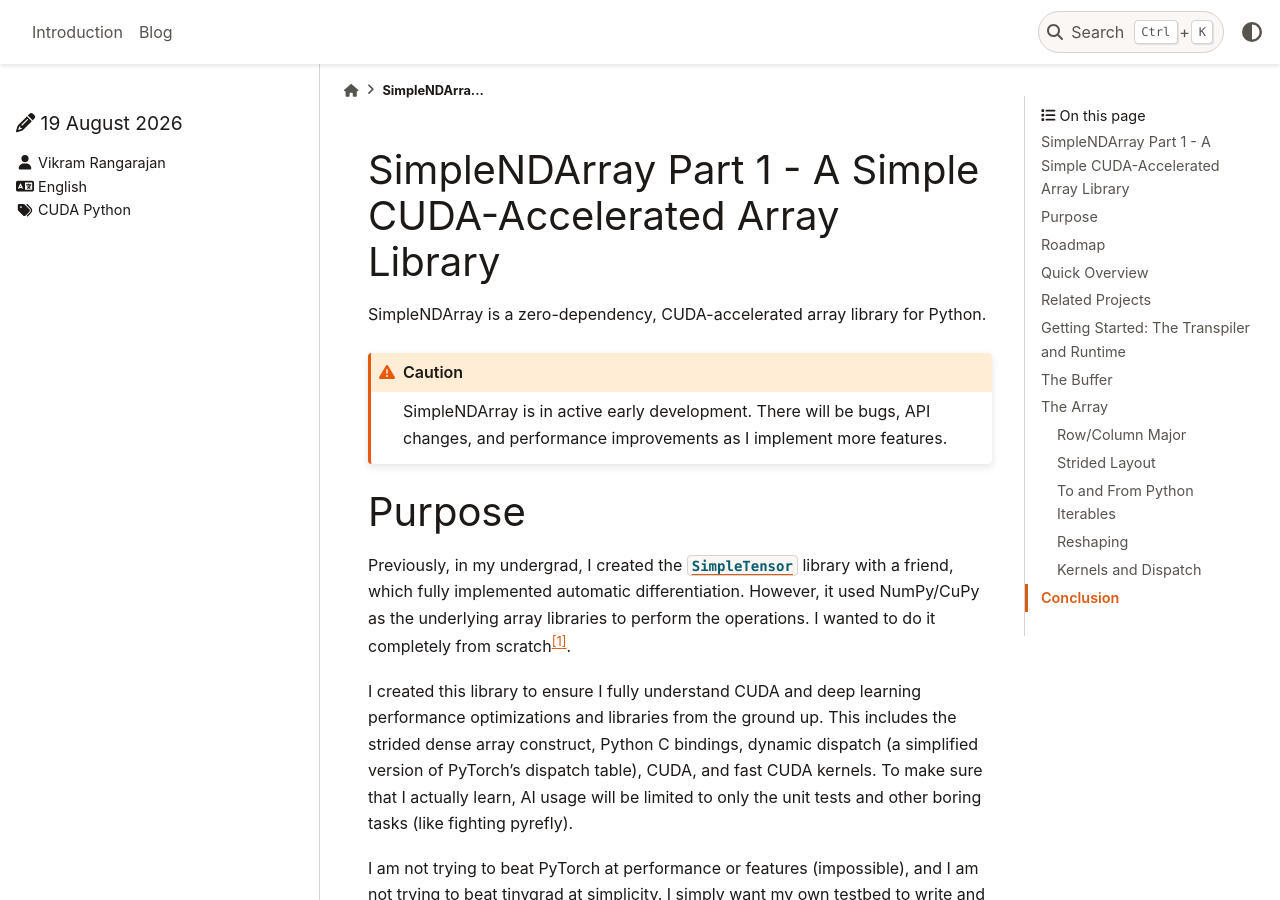
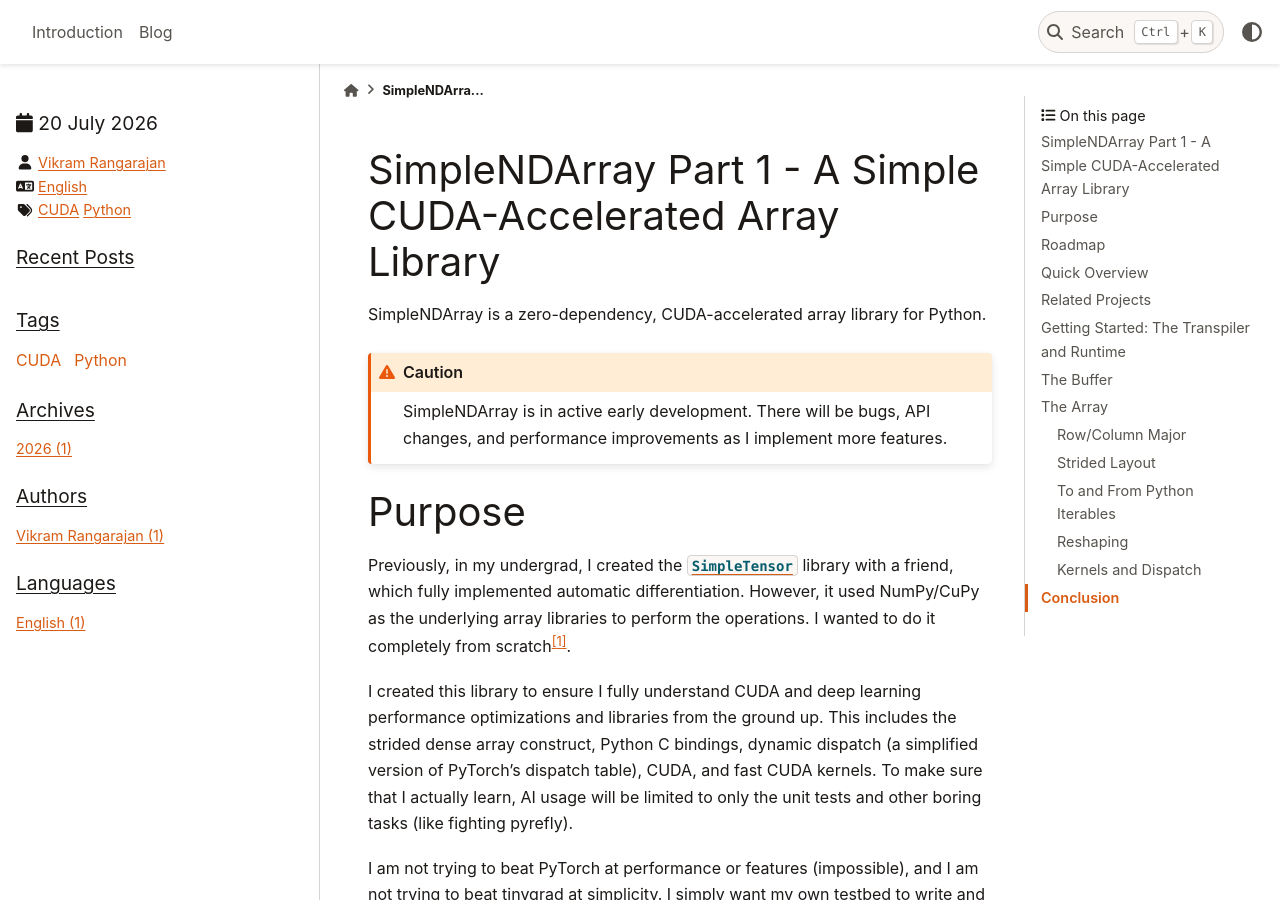
Before and after one commit to VikramRangarajan/vikramrangarajan.github.io, a Sphinx documentation site: the page built from docs/source/blog/sndap1.md, in a window 1280 px wide and 900 px high. Built offline with Sphinx 7.4.7 and the PyData theme 0.15.4, drawn with Linux system fonts in a browser that asks for light colours; pages that are not in the unit, such as notebooks, are missing from menus; the version number could not be read and is left out.

Commit message:
Released blogpost

```diff
--- a/docs/source/blog/sndap1.md
+++ b/docs/source/blog/sndap1.md
@@ -1,7 +1,7 @@
 ---
 blogpost: true
 tags: CUDA, Python
-date: Aug 19, 2026
+date: Jul 20, 2026
 author: Vikram Rangarajan
 language: English
 ---
```
